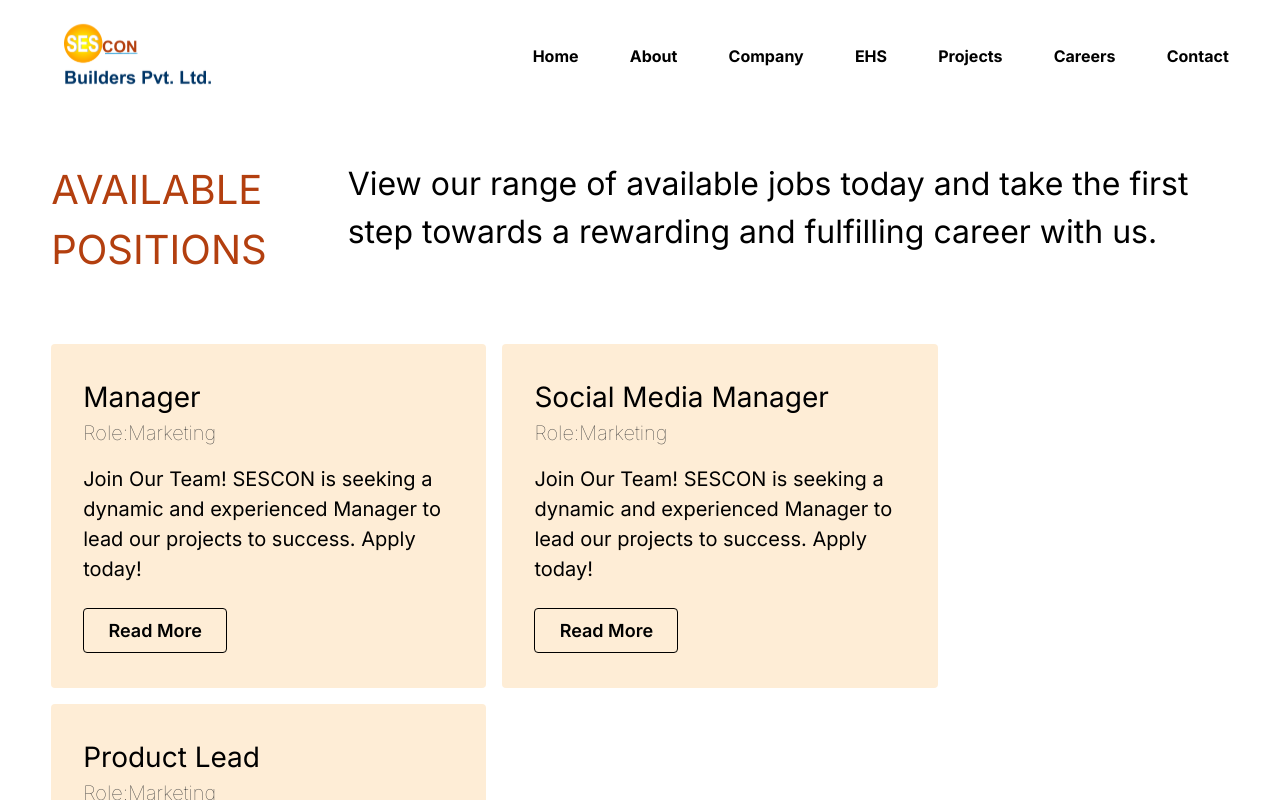
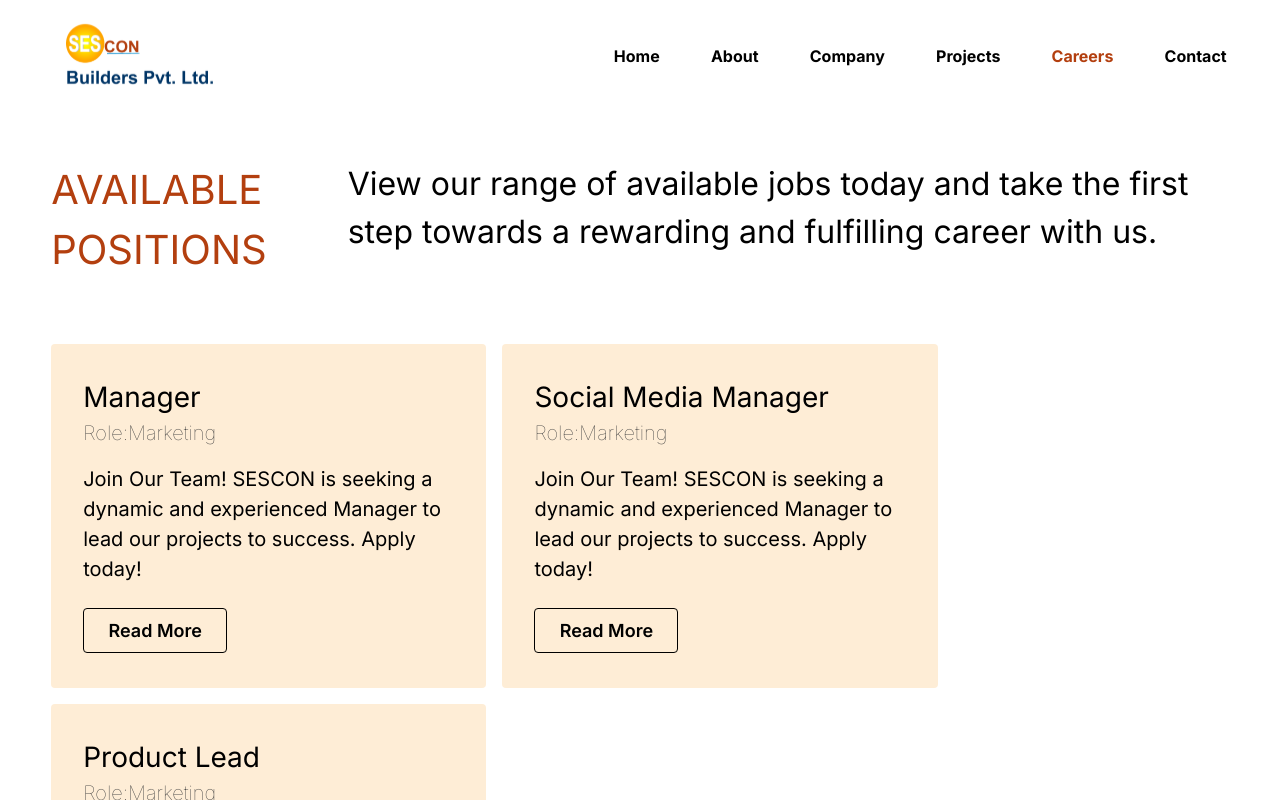
Before and after one commit to abhinandnn/SesconWebsite, a Next.js app: page /careers in a window 1280 px wide. Shown: the top 800 px of the page. Built offline with nearby package versions, Linux system fonts and the light colour scheme.

Commit message:
make navbar responsive

```diff
--- a/package.json
+++ b/package.json
@@ -11,11 +11,15 @@
   "dependencies": {
     "@emotion/react": "^11.11.4",
     "@emotion/styled": "^11.11.5",
+    "@headlessui/react": "^2.1.2",
+    "@heroicons/react": "^2.1.4",
     "@mui/material": "^5.15.21",
     "animate.css": "^4.1.1",
+    "aos": "^3.0.0-beta.6",
     "axios": "^1.7.2",
     "flowbite-react": "^0.10.1",
     "framer-motion": "^11.2.12",
+    "mdb-ui-kit": "^7.3.2",
     "next": "14.2.3",
     "react": "^18",
     "react-animate-on-scroll": "^2.1.9",
@@ -27,6 +31,7 @@
     "react-intersection-observer": "^9.10.3",
     "react-marquee-slider": "^1.1.5",
     "react-multi-carousel": "^2.8.5",
+    "react-responsive-carousel": "^3.2.23",
     "react-simple-image-slider": "^2.4.1",
     "react-slick": "^0.30.2",
     "slick-carousel": "^1.8.1"
--- a/src/app/about/page.js
+++ b/src/app/about/page.js
@@ -6,35 +6,35 @@ import { aboutData } from "@/data/aboutData";
 import Reach from "@/components/reach";
 import BackgroundSlider from "react-background-slider";
 import { Fade } from "@mui/material";
-import Carousel from 'react-multi-carousel';
-import 'react-multi-carousel/lib/styles.css';
+import Carousel from "react-multi-carousel";
+import "react-multi-carousel/lib/styles.css";
 import ProjectCard from "@/components/projectCard";
 const responsive = {
   superLargeDesktop: {
     // the naming can be any, depends on you.
     breakpoint: { max: 4000, min: 3000 },
-    items: 6
+    items: 6,
   },
   desktop: {
     breakpoint: { max: 3000, min: 1454 },
-    items: 4
+    items: 4,
   },
   tablet: {
     breakpoint: { max: 1454, min: 1020 },
-    items: 3
+    items: 3,
   },
   tablet1: {
     breakpoint: { max: 1020, min: 756 },
-    items: 2
+    items: 2,
   },
   tablet2: {
     breakpoint: { max: 755, min: 554 },
-    items: 1.5
+    items: 1.5,
   },
   mobile: {
     breakpoint: { max: 554, min: 0 },
-    items: 1
-  }
+    items: 1,
+  },
 };
 const FadeInSection = ({ children }) => {
   const { ref, inView } = useInView({
@@ -65,8 +65,12 @@ function Home() {
             transition={2}
           />
           <div className="px-[4vw] mob:px-[6vw]">
-          <div className="text-[2rem] mob:text-[1.25rem] sm:text-[1.5rem] lg1:text-[1.75rem] pt-[5rem]">We Build Your</div>
-          <div className="text-[10rem] mini1:text-[5.75rem] mob:text-[6.25rem] sm:text-[7.25rem] lg1:text-[8.375rem] leading-none font-bold">Dreams</div>
+            <div className="text-[2rem] mob:text-[1.25rem] sm:text-[1.5rem] lg1:text-[1.75rem] pt-[5rem]">
+              We Build Your
+            </div>
+            <div className="text-[10rem] mini1:text-[5.75rem] mob:text-[6.25rem] sm:text-[7.25rem] lg1:text-[8.375rem] leading-none font-bold">
+              Dreams
+            </div>
             <div className="text-[2rem] mob:text-[1.25rem] sm:text-[1.5rem] lg1:text-[1.75rem]">
               We deliver what we commit and we commit what we can deliver
             </div>
@@ -180,21 +184,22 @@ function Home() {
         </div>
       </FadeInSection>
       <FadeInSection>
-      <div className= "pt-[3rem] px-[4vw] flex gap-[4rem] pb-9">
+        <div className="w-11/12 mx-auto pt-[3rem]  flex gap-[4rem] pb-9">
           <div className="text-[2.5rem] sm:text-[2rem] mob:text-[1.5rem]  leading-none w-[8rem] min-w-fit text-[#B33F0F]">
             EQUIPMENTS TOOLS AND PLANTS
           </div>
         </div>
-      <div className="px-[4vw] pb-[5rem] pt-[3rem]">
+        <div className="w-11/12 mx-auto pb-[5rem] pt-[3rem]">
           <Carousel responsive={responsive}>
-<ProjectCard backgroundUrl='/img1.svg'/>
-<ProjectCard backgroundUrl='/img2.svg'/>
-<ProjectCard backgroundUrl='/img3.svg'/>
-<ProjectCard backgroundUrl='/img1.svg'/>
-<ProjectCard backgroundUrl='/img2.svg'/>
-<ProjectCard backgroundUrl='/img3.svg'/><ProjectCard backgroundUrl='/img1.svg'/>
-<ProjectCard backgroundUrl='/img2.svg'/>
-<ProjectCard backgroundUrl='/img3.svg'/>
+            <ProjectCard backgroundUrl="/img1.svg" />
+            <ProjectCard backgroundUrl="/img2.svg" />
+            <ProjectCard backgroundUrl="/img3.svg" />
+            <ProjectCard backgroundUrl="/img1.svg" />
+            <ProjectCard backgroundUrl="/img2.svg" />
+            <ProjectCard backgroundUrl="/img3.svg" />
+            <ProjectCard backgroundUrl="/img1.svg" />
+            <ProjectCard backgroundUrl="/img2.svg" />
+            <ProjectCard backgroundUrl="/img3.svg" />
           </Carousel>
         </div>
       </FadeInSection>
--- a/src/app/layout.js
+++ b/src/app/layout.js
@@ -2,6 +2,7 @@ import { Inter } from "next/font/google";
 import "./globals.css";
 import Navbar from "@/components/navbar";
 import Footer from "@/components/footer";
+
 
 const inter = Inter({ subsets: ["latin"] });
 
--- a/src/components/navbar.js
+++ b/src/components/navbar.js
@@ -1,38 +1,109 @@
-'use client'
-import React from "react";
+"use client";
+import React, { useState } from "react";
 import logo from "@/assets/logo.svg";
 import Image from "next/image";
 import Link from "next/link";
 import { usePathname } from "next/navigation";
+import {
+  Disclosure,
+  DisclosureButton,
+  DisclosurePanel,
+} from "@headlessui/react";
+import { Bars3Icon, XMarkIcon } from "@heroicons/react/24/outline";
+
+function classNames(...classes) {
+  return classes.filter(Boolean).join(" ");
+}
+
 function Navbar() {
-  const pathname = usePathname()
+  const pathname = usePathname();
+  const [current, setCurrent] = useState(pathname);
+
+  const navigation = [
+    { name: "Home", href: "/home" },
+    { name: "About", href: "/about" },
+    { name: "Company", href: "/company" },
+    { name: "Projects", href: "/projects/ongoing" },
+    { name: "Careers", href: "/careers" },
+    { name: "Contact", href: "/contact" },
+  ];
+
   return (
     <div>
-      <div className="px-[4vw] mob:px-[6vw] z-20 pt-[1rem] flex justify-between">
-        <Image className="md1:scale-80 sm:scale-70 md1:ml-[-1.5rem] md1:mt-[-0.5rem] sm:mt-[-0.75rem] " src={logo} alt="logo" />
-        <div className={`flex gap-[4vw] text-[1rem] ${pathname=="/ongoing"||pathname=="/contact"||pathname=="/careers"||pathname=="/company"||pathname=="/projects/ongoing/all"||pathname=="/projects/completed/all"?"text-black":"text-white"}  items-center font-bold`}>
-        <Link href="/home">
-          <div className=" cursor-pointer">Home</div>
-          </Link>
-          <Link href="/about">
-            <div className=" cursor-pointer">About</div>
-          </Link>
+      <div className="w-11/12 mx-auto mob:px-[6vw] z-20 pt-[1rem] flex justify-between">
+        <Image
+          className="md1:scale-80 sm:scale-70 md1:ml-[-1.5rem] md1:mt-[-0.5rem] sm:mt-[-0.75rem] "
+          src={logo}
+          alt="logo"
+        />
+        <div
+          className={`flex gap-[4vw] text-[1rem] md1:hidden ${
+            pathname == "/ongoing" ||
+            pathname == "/contact" ||
+            pathname == "/careers" ||
+            pathname == "/company" ||
+            pathname == "/projects/ongoing/all" ||
+            pathname == "/projects/completed/all"
+              ? "text-black"
+              : "text-white"
+          } items-center font-bold`}
+        >
+          {navigation.map((item) => (
+            <Link href={item.href} key={item.name}>
+              <div
+                onClick={() => setCurrent(item.href)}
+                className={`cursor-pointer ${
+                  current === item.href ? "text-[#B33F0F]" : ""
+                }`}
+              >
+                {item.name}
+              </div>
+            </Link>
+          ))}
+        </div>
+        <div className="absolute top-0 right-10 z-50">
+          <Disclosure as="nav" className="bg-none">
+            <div className="mx-auto max-w-7xl px-2 sm:px-6 lg:px-8">
+              <div className="relative flex h-16 items-center justify-between">
+                <div className="absolute inset-y-0 left-0 hidden items-center md:flex">
+                  {/* Mobile menu button */}
+                  <Disclosure.Button className="group relative inline-flex items-center justify-center rounded-md p-2 text-gray-400 hover:bg-gray-700 hover:text-white focus:outline-none focus:ring-2 focus:ring-inset focus:ring-white">
+                    <span className="absolute -inset-0.5" />
+                    <span className="sr-only">Open main menu</span>
+                    <Bars3Icon
+                      aria-hidden="true"
+                      className="block h-6 w-6 group-data-[open]:hidden"
+                    />
+                    <XMarkIcon
+                      aria-hidden="true"
+                      className="hidden h-6 w-6 group-data-[open]:block"
+                    />
+                  </Disclosure.Button>
+                </div>
+              </div>
+            </div>
 
-          <Link href="/company">
-            <div className=" cursor-pointer">Company</div>
-          </Link>
-          <Link href="/ehs">
-            <div className=" cursor-pointer">EHS</div>
-          </Link>
-          <Link href="/projects/ongoing">
-          <div className=" cursor-pointer">Projects</div>
-          </Link>
-          <Link href={"/careers"}>
-          <div className=" cursor-pointer">Careers</div>
-          </Link>
-          <Link href={"/contact"}>
-          <div className="cursor-pointer">Contact</div>
-          </Link>
+            <Disclosure.Panel className="md:flex hidden">
+              <div className="space-y-1 px-2 pb-3 pt-2">
+                {navigation.map((item) => (
+                  <Disclosure.Button
+                    key={item.name}
+                    as="a"
+                    href={item.href}
+                    onClick={() => setCurrent(item.href)}
+                    className={classNames(
+                      current === item.href
+                        ? " text-[#B33F0F]"
+                        : "text-black hover:bg-[#bba094]",
+                      "block rounded-md px-3 py-2 text-base font-medium"
+                    )}
+                  >
+                    {item.name}
+                  </Disclosure.Button>
+                ))}
+              </div>
+            </Disclosure.Panel>
+          </Disclosure>
         </div>
       </div>
     </div>
```
Also changed, not shown: 1 other file (tests, documents, lock files or other folders). Lines whose indentation alone changed are shown as unchanged.
